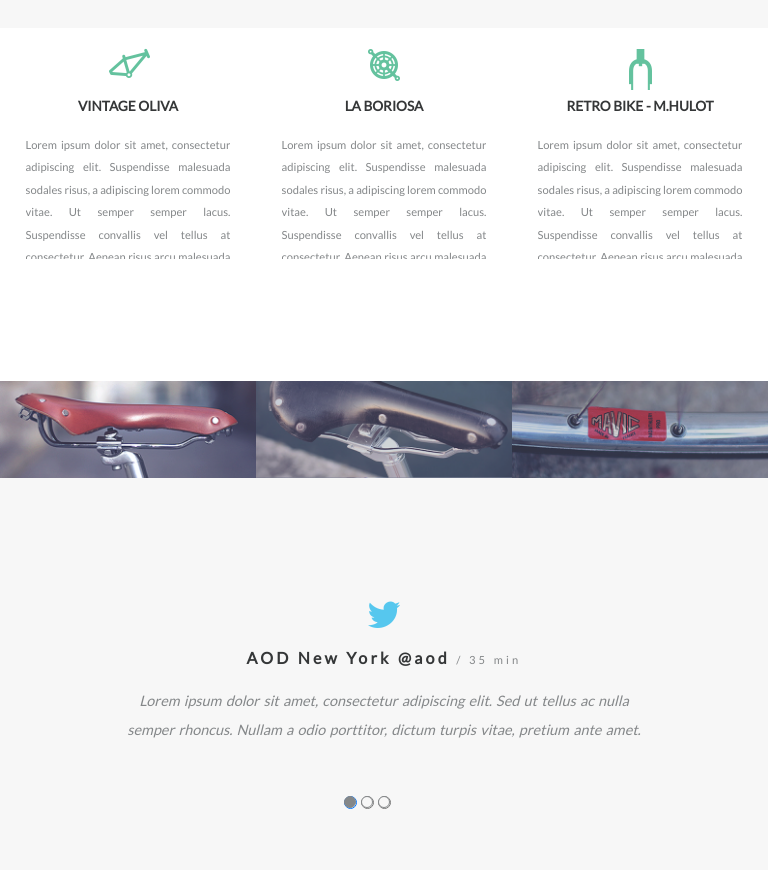
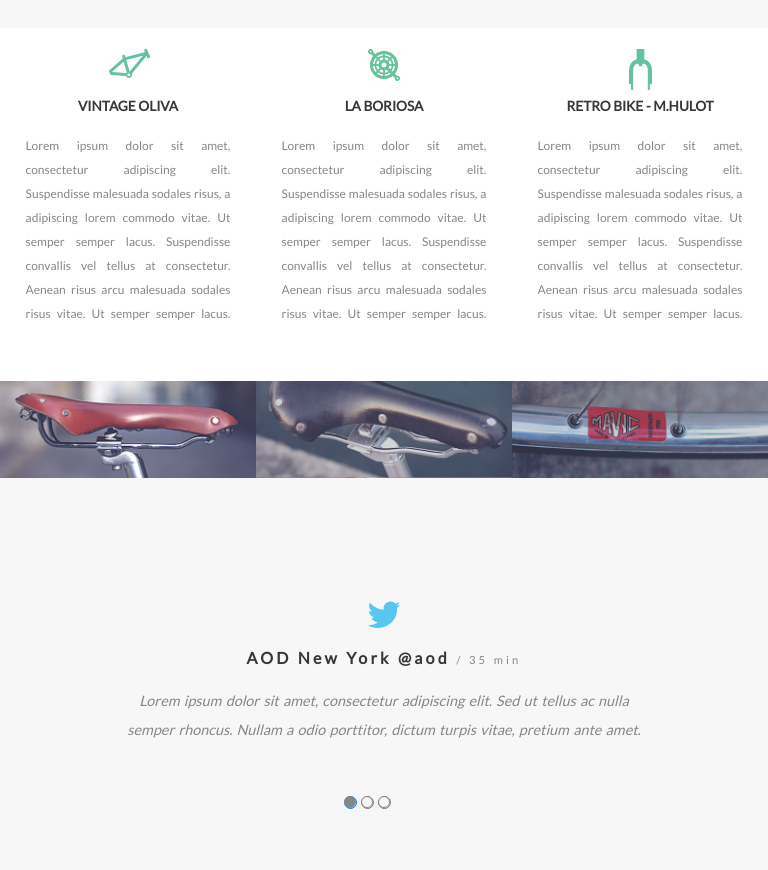
Before and after one commit to YuliPolishchuk/YEBO, a website: page src/index.html in a window 768 px wide. Shown: the part 1080-1950 px from the top of the page. Drawn offline with nearby package versions, Linux system fonts and the light colour scheme; files that its build step writes are made by us from their sources.

Commit message:
Add files via upload

```diff
--- a/src/scss/_work.scss
+++ b/src/scss/_work.scss
@@ -188,8 +188,10 @@
     &__back {
       padding: 20px 10% 30px;
     }
+
     &__cont {
-      font-size: 0.7em;
+      max-height: 195px;
+      font-size: 0.75em;
     }
   }
 
```
